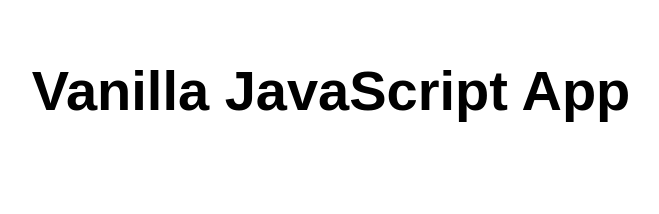
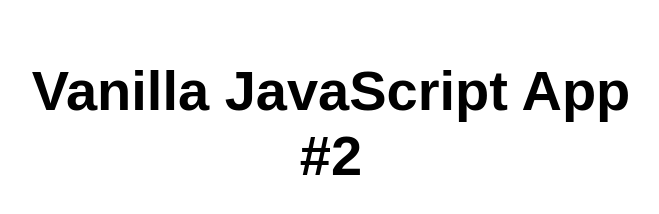
Before and after one commit to yasushi-i-kiroru/vanilla-basic2, a plain HTML site: page index.html in a window 1280 px wide. Shown: the whole page, without its empty margins (309-968 px from the left). Drawn offline with Linux system fonts and the light colour scheme.

Commit message:
update content again

```diff
--- a/index.html
+++ b/index.html
@@ -5,12 +5,12 @@
   <meta charset="UTF-8">
   <meta name="viewport" content="width=device-width, initial-scale=1.0">
   <link rel="stylesheet" href="styles.css">
-  <title>Vanilla JavaScript App #2</title>
+  <title>Vanilla JavaScript App</title>
 </head>
 
 <body>
   <main>
-    <h1>Vanilla JavaScript App</h1>
+    <h1>Vanilla JavaScript App #2</h1>
   </main>
 </body>
 
```
